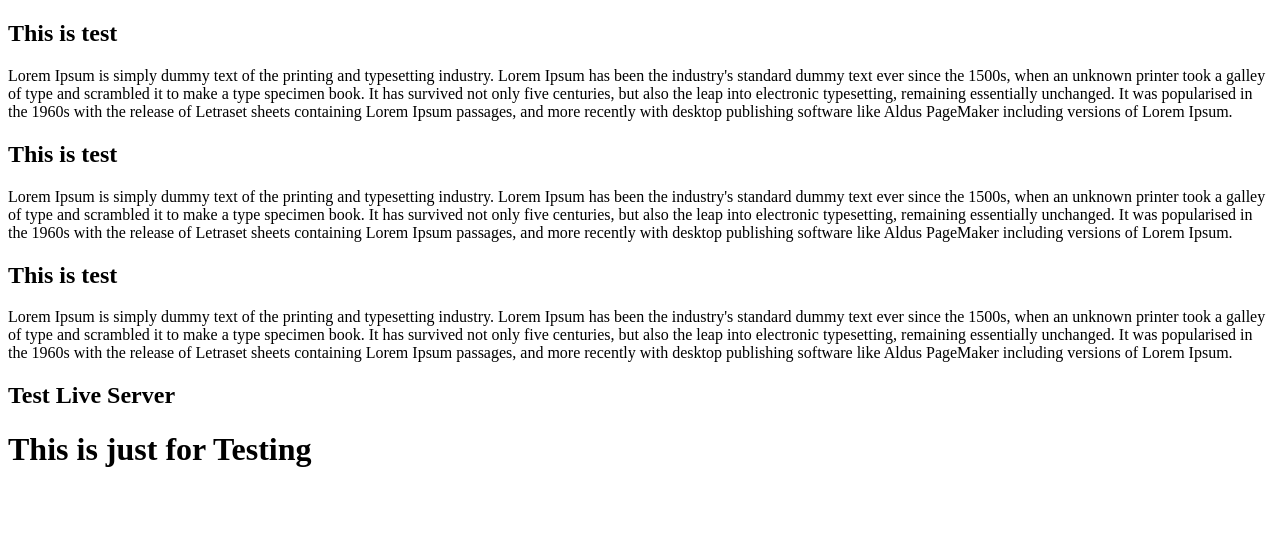
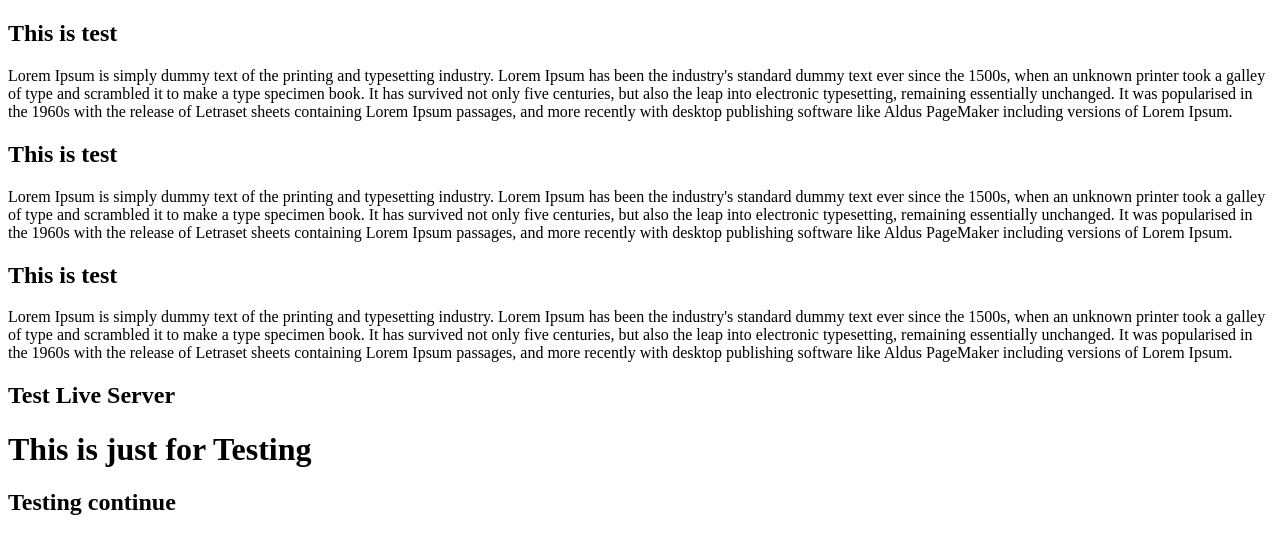
Before and after one commit to rabeul-30/myportfolio, a plain HTML site: page index.html in a window 1280 px wide. Drawn offline with Linux system fonts and the light colour scheme.

Commit message:
commit-3

```diff
--- a/index.html
+++ b/index.html
@@ -37,5 +37,6 @@
     <h2>Test Live Server</h2>
 </p>
 <h1>This is just for Testing</h1>
+<h2>Testing continue</h2>
 </body>
 </html>
```
